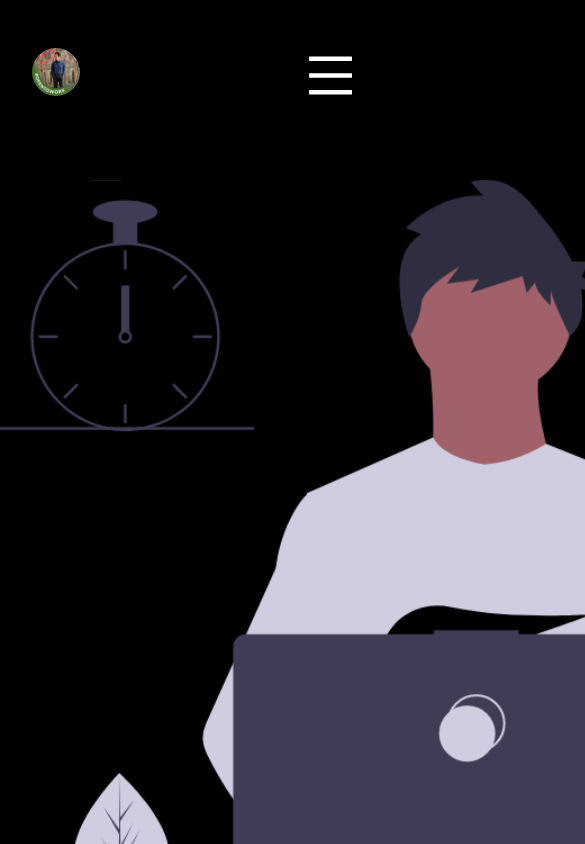
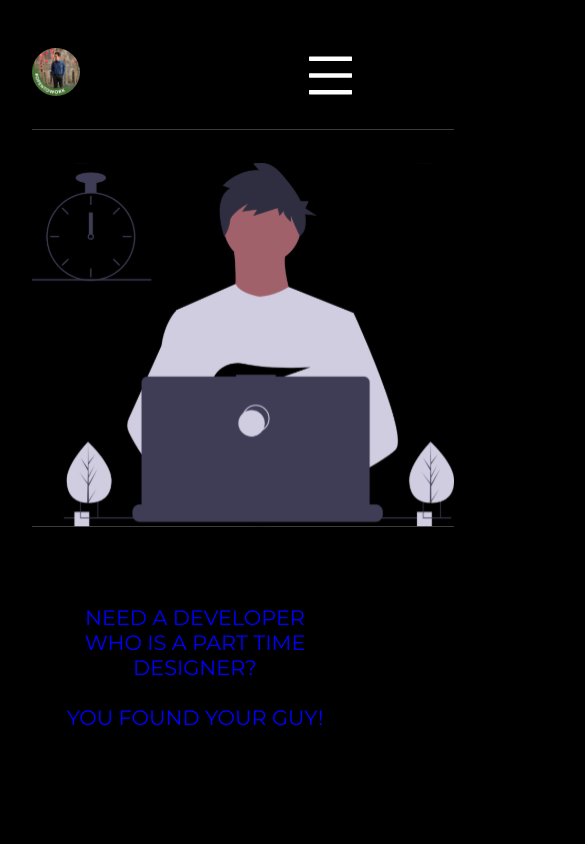
Before and after one commit to Ajitesh72/portfolio, a React (Create React App) app in the folder frontend/: page /home in a window 390 px wide. Shown: the top 844 px of the page, 585 px wide, since content can reach past the window. Built offline with nearby package versions, Linux system fonts and the light colour scheme.

Commit message:
added responsiveness

```diff
--- a/frontend/src/components/me.js
+++ b/frontend/src/components/me.js
@@ -6,6 +6,8 @@ import "../styles/me.css"
 
 function Me() {
   return (
+    <div>
+
     <div className="meMain" >
         <div>
         <img src={homePic} alt="" className="meImg"></img>
@@ -17,7 +19,16 @@ function Me() {
             YOU FOUND YOUR GUY!
 
         </div>
+
     </div>
+    <div className="meBottom">
+            <div className="meBottom-content">NEED A DEVELOPER WHO IS A PART TIME DESIGNER?</div>
+            <br/>
+            <div className="meBottom-content">YOU FOUND YOUR GUY!</div>
+
+        </div>
+    </div>
+
   );
 }
 
--- a/frontend/src/styles/me.css
+++ b/frontend/src/styles/me.css
@@ -10,5 +10,95 @@
 .meRight{
     font-size: 1.5em;
     margin-right: 3em;
+    text-align:start;
+}
+.meBottom{
+    display: none;
+}
+
+@media only screen and (max-width: 970px) {
+    .meImg{
+
+        margin-left: 2em;
+        margin-right: 2em;
+        /* margin-top: 3em; */
+        height: 80vh;
+    }
+    .meRight{
+        font-size: 1.5em;
+        margin-right: 1.5em;
+    }
+
+   }
+@media only screen and (max-width: 840px) {
+    .meImg{
+        height: 70vh;
+        margin-top: 5em;
+    }
+   }
+@media only screen and (max-width: 774px) {
+    .meImg{
+        height: 50vh;
+        width: 60vh;
+        /* margin-top: 3em; */
+    }
+    .meRight{
+        margin-top: 3em;
+    }
+   }
+@media only screen and (max-width: 650px) {
+    .meImg{
+        height: 50vh;
+        width: 50vh;
+        /* margin-top: 3em; */
+    }
+    .meRight{
+        font-size: 1.3em;
+   }
+}
+@media only screen and (max-width: 535px) {
+    .meImg{
+        height: 50vh;
+        width: 60vh;
+        margin-top: 0.5em;
+    }
+    .meRight{
+        display: none;
+   }
+   .meBottom{
+    display: flex;
+    text-align: center;
+    flex-direction: column;
+    margin-top: 3em;
+    font-size: 1.3em;
+    color: blue;
+   }
+   .meBottom-content{
+    margin-left: 3em;
+    margin-right: 3em;
+   }
+
+@media only screen and (max-width: 417px) {
+    .meImg{
+        height: 50vh;
+        width: 50vh;
+        margin-top: 0.5em;
+    }
+    /* .meRight{
+        display: none;
+   }
+   .meBottom{
+    display: flex;
+    text-align: center;
+    flex-direction: column;
+    margin-top: 3em;
+    font-size: 1.3em;
+    color: blue;
+   }
+   .meBottom-content{
+    margin-left: 3em;
+    margin-right: 3em;
+   } */
 
 }
+}
```
